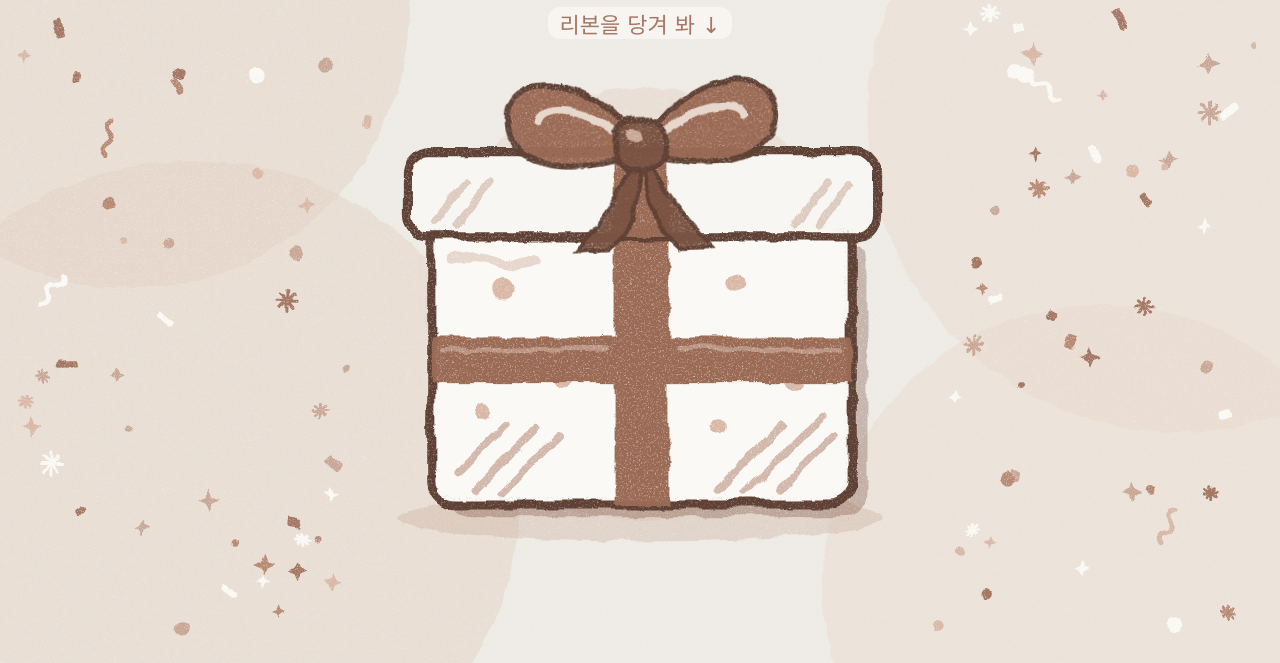
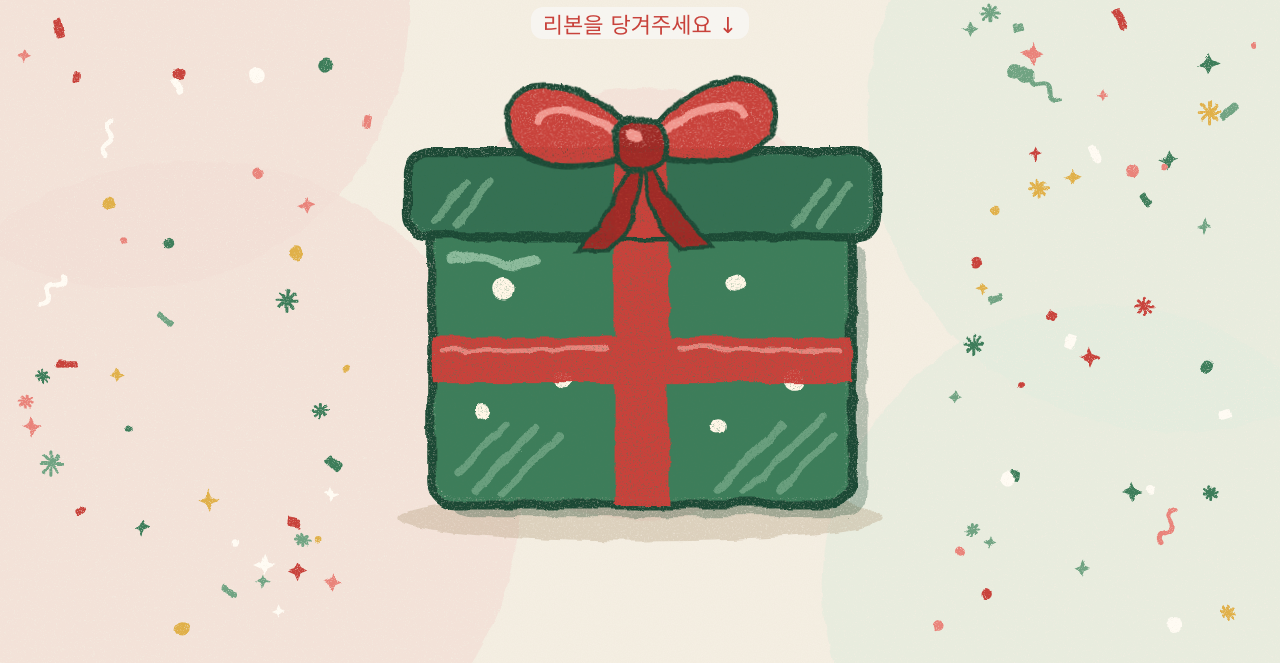
Before and after one commit to Chaeyoungiliisam/daily-cross-asset-brief, a plain HTML site: page docs/goodbye2026/index.html in a window 1280 px wide. Shown: the part 137-800 px from the top of the page. Drawn offline with Linux system fonts and the light colour scheme; a web font is replaced by a local one.

Commit message:
Goodbye 2026: Christmas red/green colors
Co-Authored-By: Claude Opus 5.5 <noreply@anthropic.com>
Claude-Session: https://claude.ai/code/session_01E7nEhrDeYjxLc3fLc33MZ6

```diff
--- a/docs/goodbye2026/index.html
+++ b/docs/goodbye2026/index.html
@@ -9,12 +9,12 @@
 <link href="https://fonts.googleapis.com/css2?family=Gaegu:wght@400;700&display=swap" rel="stylesheet">
 <style>
   :root{
-    --cloud:#F0EEE9;      /* PANTONE 11-4201 Cloud Dancer */
-    --cloud-hi:#F8F6F2;
-    --mocha:#A47864;      /* PANTONE 17-1230 Mocha Mousse */
-    --mocha-soft:#C9A898;
-    --mocha-pale:#E6D6CB;
-    --cocoa:#5E4034;
+    --cloud:#F6F0E4;      /* cream */
+    --cloud-hi:#FFFBF3;
+    --mocha:#C8423B;      /* christmas red */
+    --mocha-soft:#E9A39B;
+    --mocha-pale:#D8C6A8;
+    --cocoa:#1F4A36;
   }
   *{box-sizing:border-box;margin:0;padding:0}
   html,body{height:100%}
@@ -117,7 +117,7 @@
   <h1>굿바이 <span>2026</span></h1>
   <p class="sub">리본을 하나씩 풀면서 올해를 정리해요</p>
 
-  <div class="hint" id="hint">리본을 당겨 봐</div>
+  <div class="hint" id="hint">리본을 당겨주세요</div>
   <div class="stage" id="stage">
     <svg viewBox="28 80 344 336" aria-label="리본으로 묶인 선물상자">
       <defs>
@@ -137,68 +137,68 @@
       </defs>
 
       <!-- shadow -->
-      <ellipse cx="200" cy="390" rx="160" ry="16" fill="#C9A898" opacity=".35" filter="url(#crayon)"/>
+      <ellipse cx="200" cy="390" rx="160" ry="16" fill="#B9A587" opacity=".4" filter="url(#crayon)"/>
 
       <!-- box body -->
-      <rect x="72" y="208" width="276" height="182" rx="16" fill="#7A5242" opacity=".35" filter="url(#crayon)"/>
-      <rect x="66" y="200" width="268" height="178" rx="14" fill="#FBF9F5"/>
+      <rect x="72" y="208" width="276" height="182" rx="16" fill="#1F4A36" opacity=".3" filter="url(#crayon)"/>
+      <rect x="66" y="200" width="268" height="178" rx="14" fill="#3E7D5A"/>
       <g id="body" filter="url(#crayon)">
-        <rect x="62" y="196" width="276" height="186" rx="16" fill="#FBF9F5"/>
-        <rect x="62" y="196" width="276" height="186" rx="16" fill="none" stroke="#5E4034" stroke-width="6"/>
+        <rect x="62" y="196" width="276" height="186" rx="16" fill="#3E7D5A"/>
+        <rect x="62" y="196" width="276" height="186" rx="16" fill="none" stroke="#1F4A36" stroke-width="6"/>
         <!-- crayon shading scribbles -->
         <path d="M80 360 L110 330 M90 372 L130 332 M108 374 L146 336 M250 372 L292 330 M268 374 L318 324 M290 372 L326 336"
-              stroke="#C9A898" stroke-width="5" stroke-linecap="round" opacity=".8"/>
-        <path d="M76 222 q14 -6 28 0 t28 0" stroke="#E6D6CB" stroke-width="6" fill="none" stroke-linecap="round"/>
+              stroke="#6FA382" stroke-width="5" stroke-linecap="round" opacity=".9"/>
+        <path d="M76 222 q14 -6 28 0 t28 0" stroke="#8DBB9C" stroke-width="6" fill="none" stroke-linecap="round"/>
         <!-- little polka dots -->
-        <g fill="#D9B8A6">
+        <g fill="#FFF6E6">
           <circle cx="110" cy="240" r="7"/><circle cx="148" cy="300" r="6"/><circle cx="96" cy="320" r="5"/>
           <circle cx="262" cy="236" r="6"/><circle cx="300" cy="300" r="7"/><circle cx="250" cy="330" r="5"/>
         </g>
       </g>
 
       <!-- sparkles that appear after opening -->
-      <g id="sparkles" filter="url(#crayon)" stroke="#A47864" stroke-width="4" stroke-linecap="round" fill="none">
+      <g id="sparkles" filter="url(#crayon)" stroke="#E0B04A" stroke-width="4" stroke-linecap="round" fill="none">
         <path d="M40 140 l0 22 M29 151 l22 0"/>
         <path d="M360 120 l0 26 M347 133 l26 0"/>
         <path d="M70 70 l0 14 M63 77 l14 0"/>
         <path d="M330 60 l0 16 M322 68 l16 0"/>
-        <circle cx="30" cy="250" r="5" fill="#C9A898" stroke="none"/>
-        <circle cx="372" cy="230" r="6" fill="#C9A898" stroke="none"/>
+        <circle cx="30" cy="250" r="5" fill="#C8423B" stroke="none"/>
+        <circle cx="372" cy="230" r="6" fill="#3E7D5A" stroke="none"/>
       </g>
 
       <!-- ribbon straps -->
       <g id="straps" filter="url(#crayon)">
-        <rect id="strapV" x="182" y="150" width="36" height="232" fill="#9A6B55"/>
-        <rect id="strapH" x="62" y="272" width="276" height="30" fill="#9A6B55"/>
-        <path d="M70 281 L176 279 M224 279 L330 281" stroke="#C9A898" stroke-width="3" stroke-linecap="round" opacity=".7"/>
+        <rect id="strapV" x="182" y="150" width="36" height="232" fill="#C8423B"/>
+        <rect id="strapH" x="62" y="272" width="276" height="30" fill="#C8423B"/>
+        <path d="M70 281 L176 279 M224 279 L330 281" stroke="#F0958C" stroke-width="3" stroke-linecap="round" opacity=".8"/>
       </g>
 
       <!-- lid -->
       <g id="lid">
-        <rect x="50" y="154" width="300" height="48" rx="12" fill="#F8F6F2"/>
+        <rect x="50" y="154" width="300" height="48" rx="12" fill="#357052"/>
         <g filter="url(#crayon)">
-        <rect x="46" y="150" width="308" height="56" rx="14" fill="#F8F6F2"/>
-        <rect x="46" y="150" width="308" height="56" rx="14" fill="none" stroke="#5E4034" stroke-width="6"/>
-        <rect x="182" y="150" width="36" height="56" fill="#9A6B55"/>
+        <rect x="46" y="150" width="308" height="56" rx="14" fill="#357052"/>
+        <rect x="46" y="150" width="308" height="56" rx="14" fill="none" stroke="#1F4A36" stroke-width="6"/>
+        <rect x="182" y="150" width="36" height="56" fill="#C8423B"/>
         <path d="M64 196 L84 170 M78 198 L100 170 M300 198 L322 170 M316 198 L336 172"
-              stroke="#C9A898" stroke-width="5" stroke-linecap="round" opacity=".55"/>
+              stroke="#6FA382" stroke-width="5" stroke-linecap="round" opacity=".9"/>
         </g>
       </g>
 
       <!-- bow (click target) -->
       <g id="bow" role="button" tabindex="0" aria-label="리본 풀기" filter="url(#crayon)">
         <!-- tails -->
-        <path d="M196 150 C186 180 170 196 156 214 L176 214 L190 200 C196 186 198 168 200 152Z" fill="#7A5242" stroke="#5E4034" stroke-width="3"/>
-        <path d="M204 150 C214 180 230 196 244 214 L224 214 L210 200 C204 186 202 168 200 152Z" fill="#7A5242" stroke="#5E4034" stroke-width="3"/>
+        <path d="M196 150 C186 180 170 196 156 214 L176 214 L190 200 C196 186 198 168 200 152Z" fill="#9E2B25" stroke="#1F4A36" stroke-width="3"/>
+        <path d="M204 150 C214 180 230 196 244 214 L224 214 L210 200 C204 186 202 168 200 152Z" fill="#9E2B25" stroke="#1F4A36" stroke-width="3"/>
         <!-- loops -->
-        <path d="M198 146 C170 96 108 92 112 130 C116 166 172 160 198 150Z" fill="#9A6B55" stroke="#5E4034" stroke-width="4"/>
-        <path d="M202 146 C230 96 292 92 288 130 C284 166 228 160 202 150Z" fill="#9A6B55" stroke="#5E4034" stroke-width="4"/>
+        <path d="M198 146 C170 96 108 92 112 130 C116 166 172 160 198 150Z" fill="#C8423B" stroke="#1F4A36" stroke-width="4"/>
+        <path d="M202 146 C230 96 292 92 288 130 C284 166 228 160 202 150Z" fill="#C8423B" stroke="#1F4A36" stroke-width="4"/>
         <!-- loop inner folds -->
-        <path d="M190 144 C168 120 136 116 132 128" stroke="#E6D6CB" stroke-width="5" fill="none" stroke-linecap="round"/>
-        <path d="M210 144 C232 120 264 116 268 128" stroke="#E6D6CB" stroke-width="5" fill="none" stroke-linecap="round"/>
+        <path d="M190 144 C168 120 136 116 132 128" stroke="#F0958C" stroke-width="5" fill="none" stroke-linecap="round"/>
+        <path d="M210 144 C232 120 264 116 268 128" stroke="#F0958C" stroke-width="5" fill="none" stroke-linecap="round"/>
         <!-- knot -->
-        <rect x="184" y="130" width="32" height="32" rx="11" fill="#7A5242" stroke="#5E4034" stroke-width="4"/>
-        <rect x="190" y="136" width="10" height="7" rx="3" fill="#C9A898"/>
+        <rect x="184" y="130" width="32" height="32" rx="11" fill="#9E2B25" stroke="#1F4A36" stroke-width="4"/>
+        <rect x="190" y="136" width="10" height="7" rx="3" fill="#F0958C"/>
         <!-- bigger invisible hit area -->
         <rect x="100" y="86" width="200" height="132" fill="transparent"/>
       </g>
@@ -342,7 +342,7 @@ document.getElementById("again").addEventListener("click", ()=>{
   const svg=document.getElementById("bg"), art=document.getElementById("bgArt");
   let seed=20261231;
   const rnd=()=>{seed|=0;seed=seed+0x6D2B79F5|0;let t=Math.imul(seed^seed>>>15,1|seed);t=t+Math.imul(t^t>>>7,61|t)^t;return((t^t>>>14)>>>0)/4294967296};
-  const C=["#A47864","#C9A898","#B98B74","#FBF9F5","#D9B8A6"];
+  const C=["#C8423B","#3E7D5A","#E0B04A","#FFFBF3","#6FA382","#E9837A"];
   const el=(tag,attrs)=>{const e=document.createElementNS(NS,tag);for(const k in attrs)e.setAttribute(k,attrs[k]);art.appendChild(e);return e};
   function build(){
     const W=Math.max(window.innerWidth,320), H=Math.max(window.innerHeight,560);
@@ -350,15 +350,15 @@ document.getElementById("again").addEventListener("click", ()=>{
     art.innerHTML=""; seed=20261231;
     // big soft blobs
     [[.1,.18,.3],[.92,.32,.34],[.15,.78,.36],[.86,.9,.3],[.5,.55,.22]].forEach(([x,y,r],i)=>{
-      el("circle",{cx:x*W,cy:y*H,r:r*Math.min(W,H)+40,fill:i%2?"#E9D9CE":"#E4D1C4",opacity:.5});
+      el("circle",{cx:x*W,cy:y*H,r:r*Math.min(W,H)+40,fill:i%2?"#E3ECDD":"#F3DDD5",opacity:.7});
     });
     // garland across the top
     const sag=46, y0=-6;
-    el("path",{d:`M -10 ${y0} Q ${W/2} ${y0+sag*2} ${W+10} ${y0}`,stroke:"#8E6452","stroke-width":3,fill:"none"});
+    el("path",{d:`M -10 ${y0} Q ${W/2} ${y0+sag*2} ${W+10} ${y0}`,stroke:"#1F4A36","stroke-width":3,fill:"none"});
     const n=Math.max(7,Math.round(W/52));
     for(let i=1;i<n;i++){
       const t=i/n, x=-10+(W+20)*t, y=(1-t)*(1-t)*y0+2*(1-t)*t*(y0+sag*2)+t*t*y0;
-      el("path",{d:`M ${x-13} ${y} L ${x+13} ${y} L ${x} ${y+30} Z`,fill:C[i%3===0?0:i%3===1?3:4]});
+      el("path",{d:`M ${x-13} ${y} L ${x+13} ${y} L ${x} ${y+30} Z`,fill:["#C8423B","#3E7D5A","#E0B04A"][i%3]});
     }
     // confetti
     const count=Math.round(W*H/2600);
```
